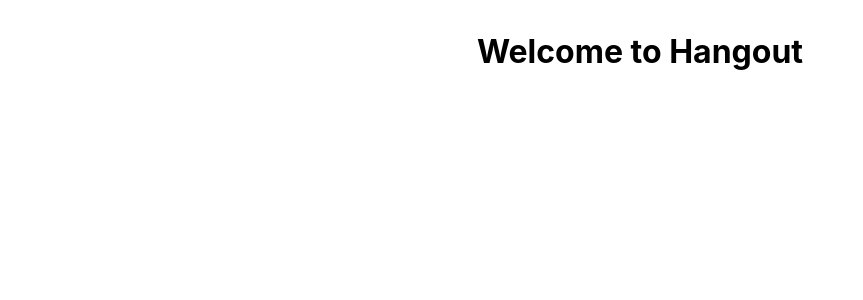
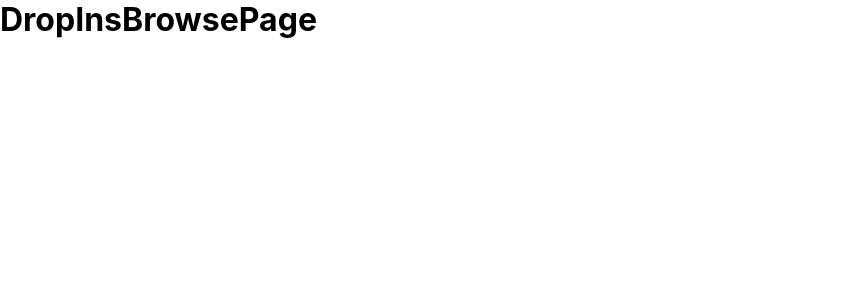
Before and after one commit to jayhonglee/MVP_Web_V.0.9.1, a React (Create React App) app: page / in a window 1280 px wide. Shown: the top 300 px of the page, without its empty margins (0-863 px from the left). Built offline with nearby package versions, Linux system fonts and the light colour scheme.

Commit message:
Add DropInsBrowsePage component

```diff
--- a/src/App.js
+++ b/src/App.js
@@ -1,11 +1,7 @@
-import "./App.css";
+import DropInsBrowsePage from "./pages/DropInsBrowsePage";
 
 function App() {
-  return (
-    <div className="App">
-      <h1>Welcome to Hangout</h1>
-    </div>
-  );
+  return <DropInsBrowsePage />;
 }
 
 export default App;
--- /dev/null
+++ b/src/pages/DropInsBrowsePage.js
@@ -0,0 +1,9 @@
+function DropInsBrowsePage() {
+  return (
+    <div>
+      <h1>DropInsBrowsePage</h1>
+    </div>
+  );
+}
+
+export default DropInsBrowsePage;
```
